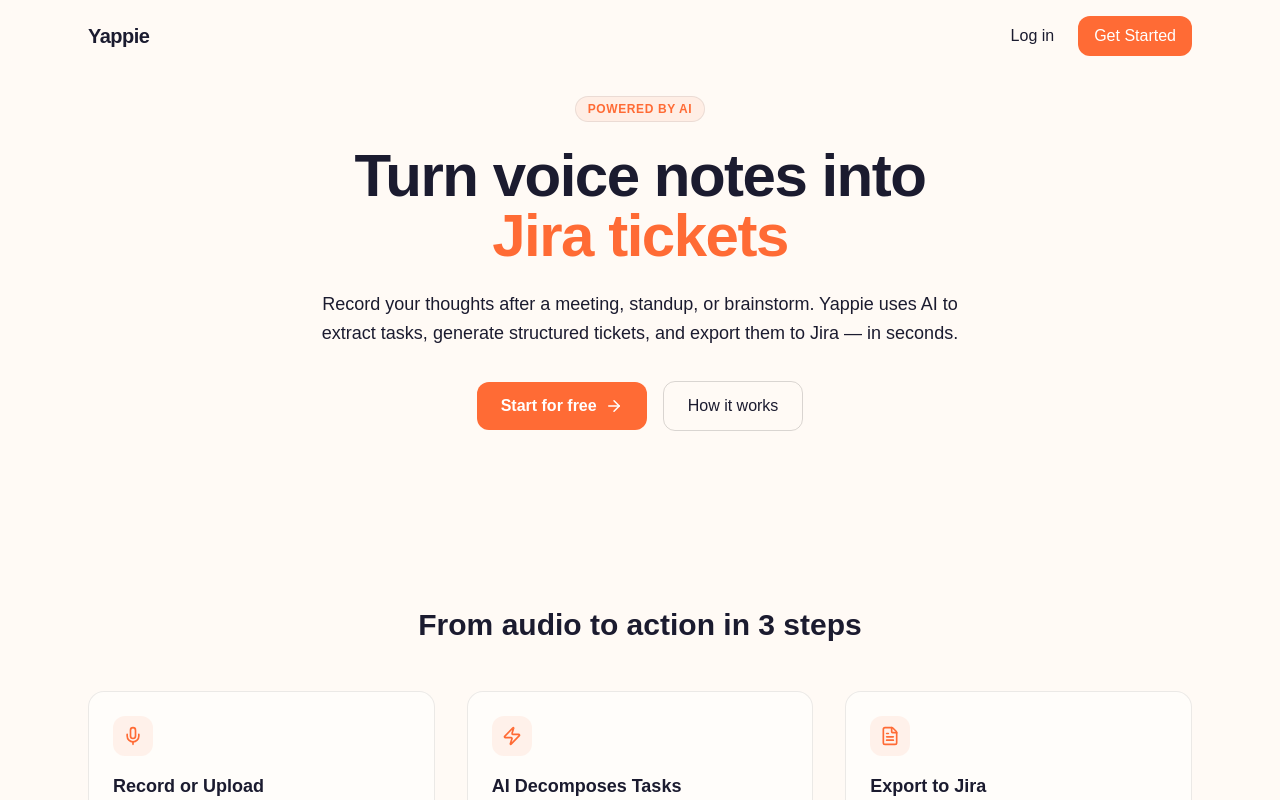
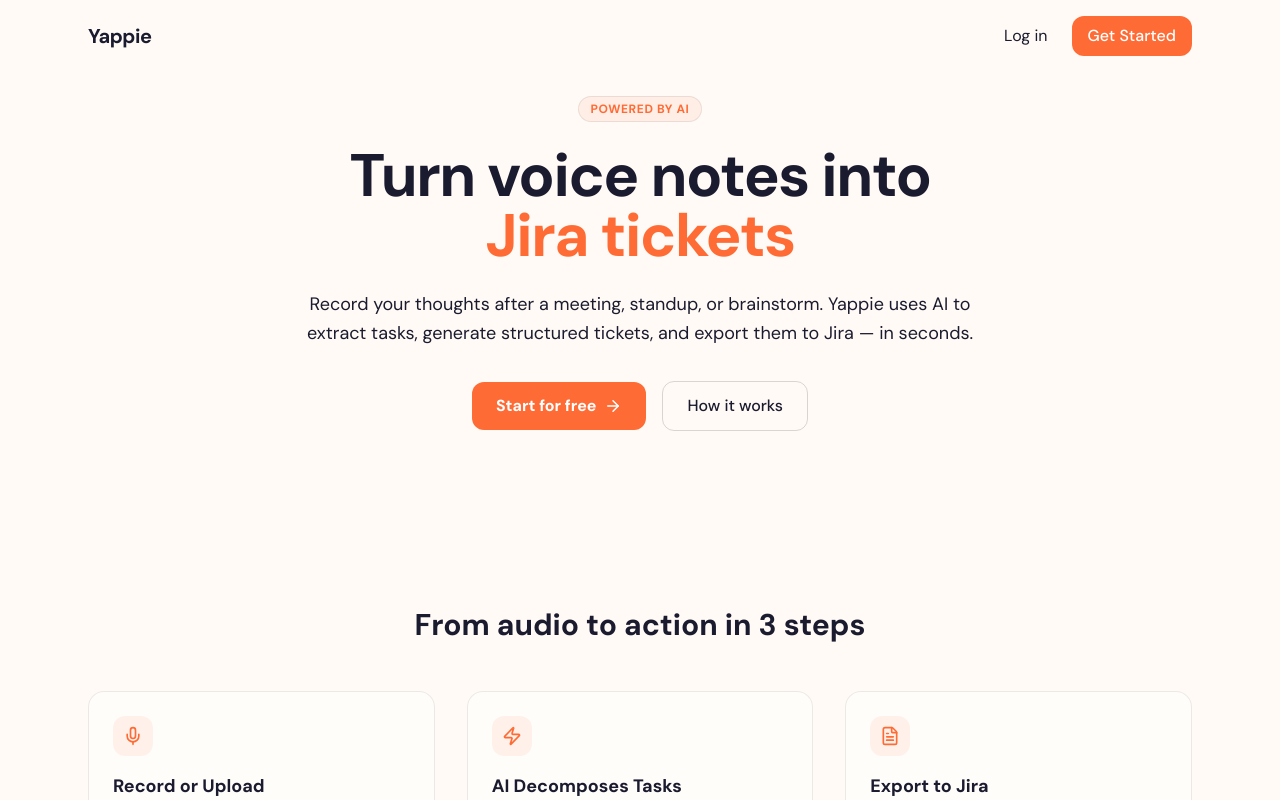
Before and after one commit to alegd/yappie, a Next.js app in the folder apps/web/: page /logout in a window 1280 px wide. Shown: the top 800 px of the page. Built offline with nearby package versions, Linux system fonts and the light colour scheme; no server answers.

Commit message:
perf: migrate fonts from @fontsource to next/font/google
Use next/font for DM Sans and Sora with automatic preloading,
subsetting, font-display: swap, and self-hosted WOFF2.
Remove @fontsource dependencies.
Update globals.css @theme to reference next/font CSS variables.
YAP-64

```diff
--- a/apps/web/package.json
+++ b/apps/web/package.json
@@ -16,8 +16,6 @@
     "e2e:ui": "playwright test --ui"
   },
   "dependencies": {
-    "@fontsource/dm-sans": "^5.2.8",
-    "@fontsource/sora": "^5.2.8",
     "@hookform/resolvers": "^5.2.2",
     "@radix-ui/react-select": "^2.2.6",
     "@sentry/nextjs": "^10",
--- a/apps/web/src/app/[locale]/globals.css
+++ b/apps/web/src/app/[locale]/globals.css
@@ -22,8 +22,8 @@
   --color-warning: var(--warning);
 
   /* Typography */
-  --font-heading: "Sora", sans-serif;
-  --font-body: "DM Sans", sans-serif;
+  --font-heading: var(--font-sora), sans-serif;
+  --font-body: var(--font-dm-sans), sans-serif;
   --font-mono: "JetBrains Mono", ui-monospace, monospace;
 
   /* Radius */
--- a/apps/web/src/app/[locale]/layout.tsx
+++ b/apps/web/src/app/[locale]/layout.tsx
@@ -1,6 +1,21 @@
 import "./globals.css";
 
 import type { Metadata, Viewport } from "next";
+import { DM_Sans, Sora } from "next/font/google";
+
+const dmSans = DM_Sans({
+  subsets: ["latin"],
+  weight: ["400", "500", "700"],
+  variable: "--font-dm-sans",
+  display: "swap",
+});
+
+const sora = Sora({
+  subsets: ["latin"],
+  weight: ["500", "600", "700", "800"],
+  variable: "--font-sora",
+  display: "swap",
+});
 
 export const viewport: Viewport = {
   width: "device-width",
@@ -43,7 +58,11 @@
 
   return (
     <html lang={locale} suppressHydrationWarning>
-      <body className="bg-background text-foreground font-body antialiased">{children}</body>
+      <body
+        className={`${dmSans.variable} ${sora.variable} bg-background text-foreground font-body antialiased`}
+      >
+        {children}
+      </body>
     </html>
   );
 }
```
Also changed, not shown: 1 other file (tests, documents, lock files or other folders).
